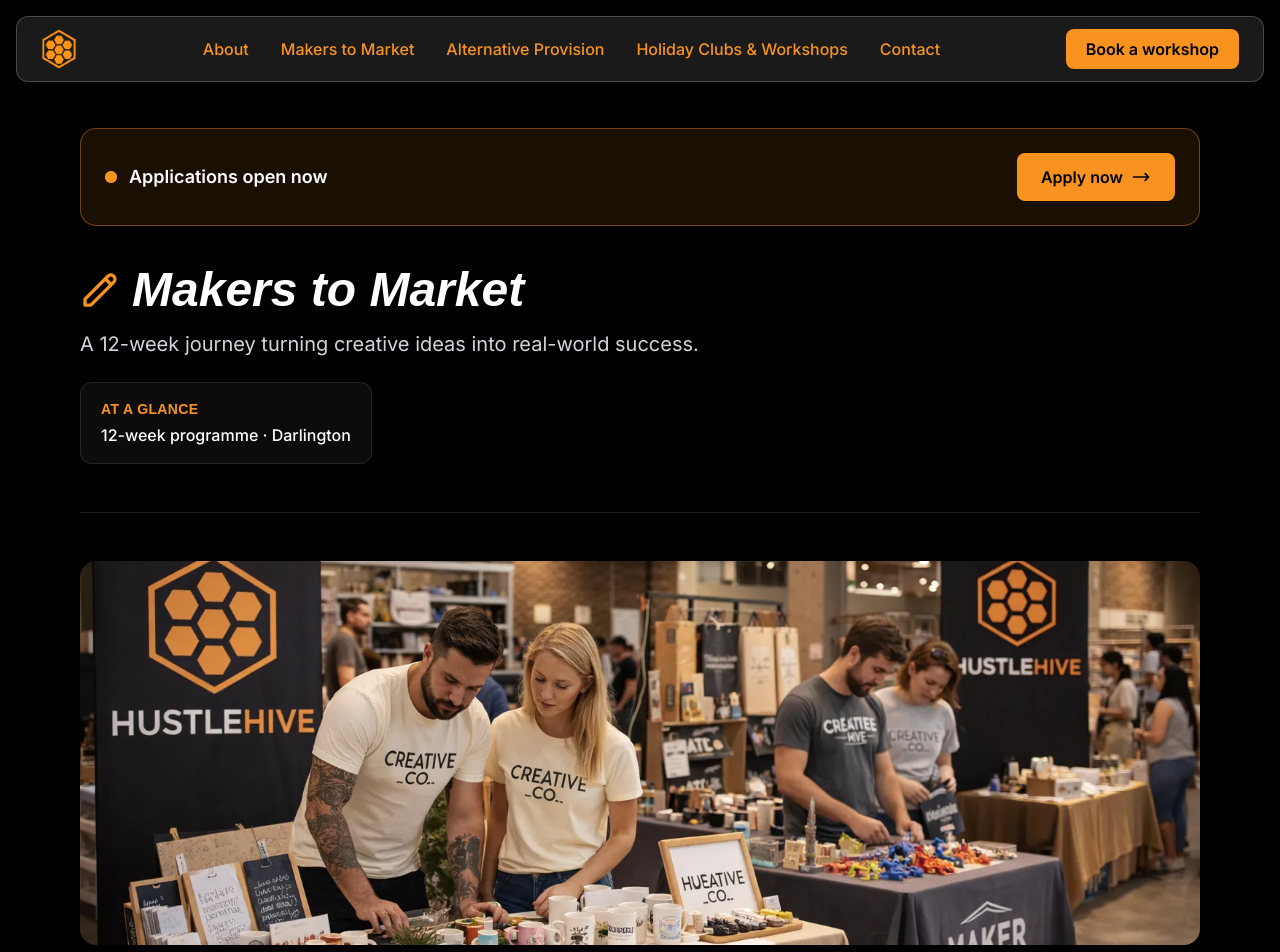
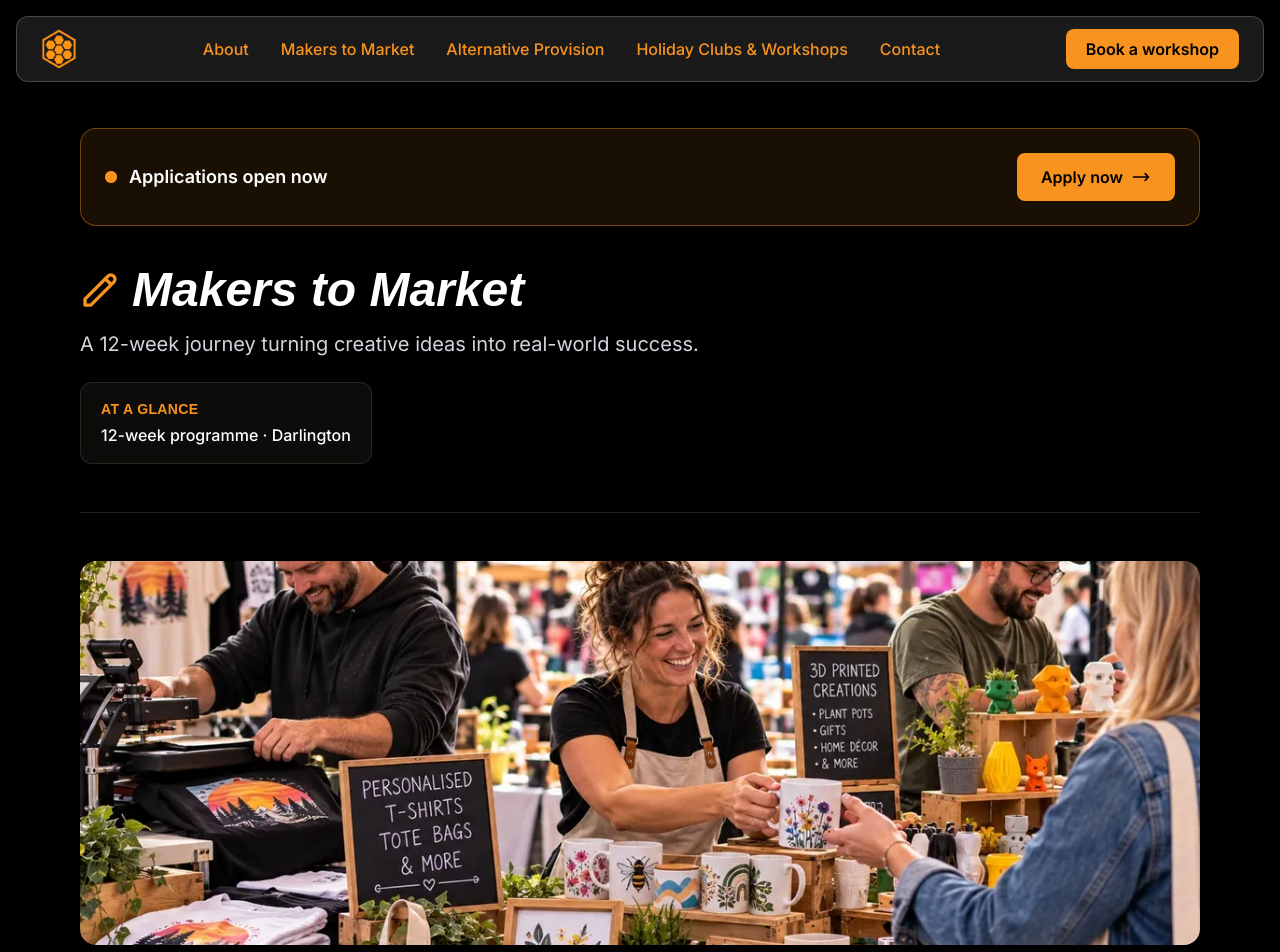
Before and after one commit to infotutomi-png/Hustle-hive, a SvelteKit app: page /programmes/makers-to-market in a window 1280 px wide. Shown: the top 952 px of the page. Built offline with nearby package versions, Linux system fonts and the light colour scheme; a web font is replaced by a local one.

Commit message:
Use the market stall photo for Makers to Market everywhere

```diff
--- a/src/lib/content/home.json
+++ b/src/lib/content/home.json
@@ -53,7 +53,7 @@
       {
         "title": "MAKERS TO MARKET",
         "description": "12-week journey from product design to real-world market sales",
-        "image": "/images/makers_to_market2.webp",
+        "image": "/images/makers-market-stall.webp",
         "icon": "pencil",
         "href": "/programmes/makers-to-market",
         "imagePosition": "object-[center_30%]",
--- a/src/lib/content/programmes.json
+++ b/src/lib/content/programmes.json
@@ -5,7 +5,7 @@
     {
       "title": "Makers to Market",
       "description": "12-week journey from product design to real-world market sales",
-      "image": "/images/makers_to_market2.webp",
+      "image": "/images/makers-market-stall.webp",
       "icon": "pencil",
       "href": "/programmes/makers-to-market",
       "imagePosition": "object-[center_30%]",
--- a/src/routes/programmes/makers-to-market/+page.svelte
+++ b/src/routes/programmes/makers-to-market/+page.svelte
@@ -67,8 +67,8 @@
 	<section class="max-w-6xl mx-auto px-4 mb-12">
 		<div class="rounded-2xl overflow-hidden">
 			<img
-				src="/images/makers_to_market2.webp"
-				alt="Makers to Market programme"
+				src="/images/makers-market-stall.webp"
+				alt="Makers selling personalised T-shirts, mugs and 3D-printed gifts at a market stall"
 				class="w-full h-64 md:h-96 object-cover object-[center_30%]"
 			/>
 		</div>
```
